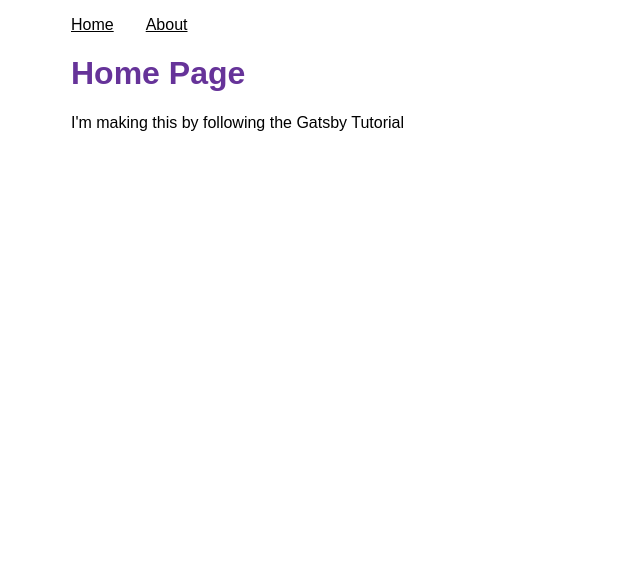
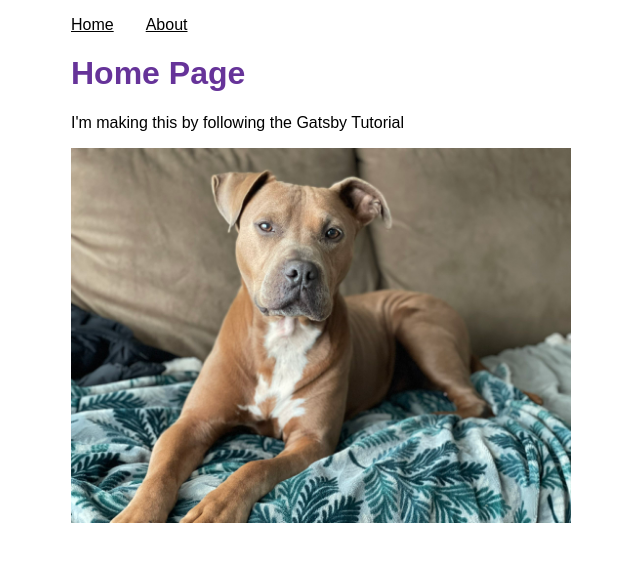
Before and after one commit to sebastiantorres86/my-gatsby-portfolio, a Gatsby site: page / in a window 1280 px wide. Shown: the whole page, without its empty margins (319-959 px from the left). Built offline with nearby package versions, Linux system fonts and the light colour scheme; Gatsby itself is replaced by a stand-in of ours.

Commit message:
Finished Gatsby Tutorial Part 3

```diff
--- a/src/pages/index.js
+++ b/src/pages/index.js
@@ -1,12 +1,16 @@
 import React from 'react'
-import { Link } from 'gatsby'
 import Layout from '../components/layout'
+import { StaticImage } from 'gatsby-plugin-image'
 
 const IndexPage = () => {
   return (
     <main>
       <Layout pageTitle='Home Page'>
         <p>I'm making this by following the Gatsby Tutorial</p>
+        <StaticImage
+          alt='Clifford, a reddish-brown pitbull, posing on a couch and looking stoically at the camera'
+          src='../images/clifford.jpg'
+        />
       </Layout>
     </main>
   )
```
Also changed, not shown: src/images/clifford.jpg (added).
